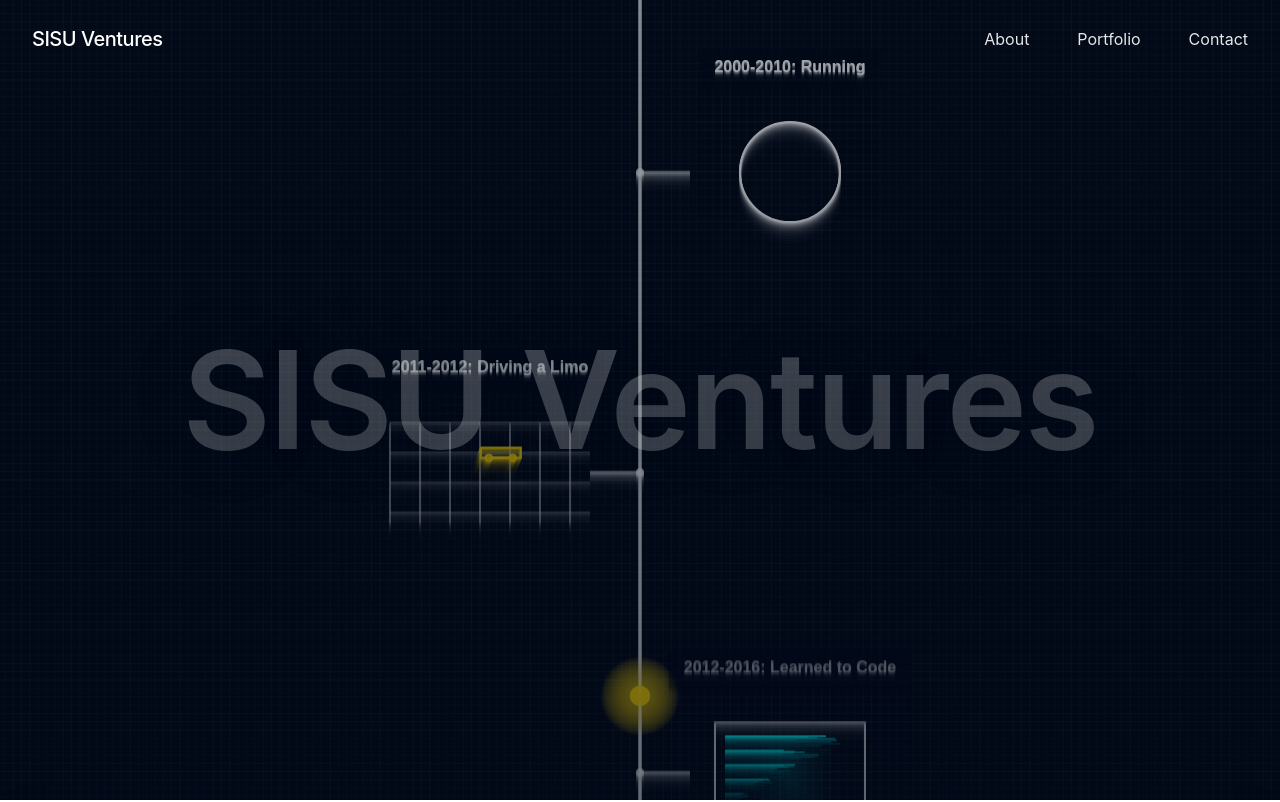
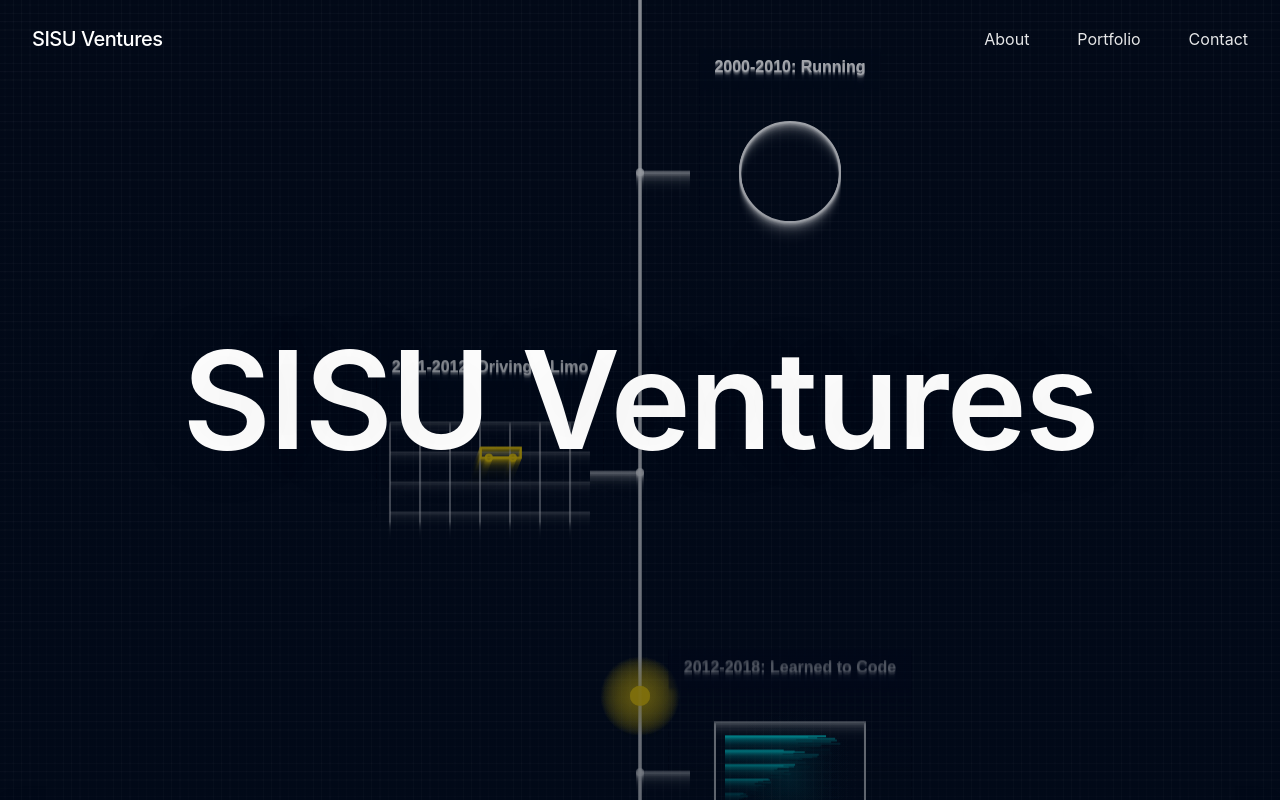
Before and after one commit to johnfig/john-figueiredo, a React (Create React App) app: page / in a window 1280 px wide. Shown: the top 802 px of the page. Built offline with nearby package versions, Linux system fonts and the light colour scheme.

Commit message:
update title to not be trasnlucent

```diff
--- a/src/components/Hero.js
+++ b/src/components/Hero.js
@@ -45,8 +45,8 @@ const Title = styled(motion.h1)`
   letter-spacing: -2px;
   background: linear-gradient(
     180deg,
-    rgba(255, 255, 255, 0.25) 0%,
-    rgba(255, 255, 255, 0.2) 100%
+    rgba(255, 255, 255, 1) 0%,
+    rgba(255, 255, 255, 1) 100%
   );
   -webkit-background-clip: text;
   -webkit-text-fill-color: transparent;
@@ -136,7 +136,7 @@ const Hero = () => {
         { text: "2022: EdTech Startup", scene: drawEdTechScene },
         { text: "2021: SISU IPO", scene: drawIPOScene },
         { text: "2018-2021: Built SISU to $100M", scene: drawSISUGrowthScene },
-        { text: "2012-2016: Learned to Code", scene: drawCodingScene },
+        { text: "2012-2018: Learned to Code", scene: drawCodingScene },
         { text: "2011-2012: Driving a Limo", scene: drawLimoScene },
         { text: "2000-2010: Running", scene: drawRunnerScene }
       ];
```
